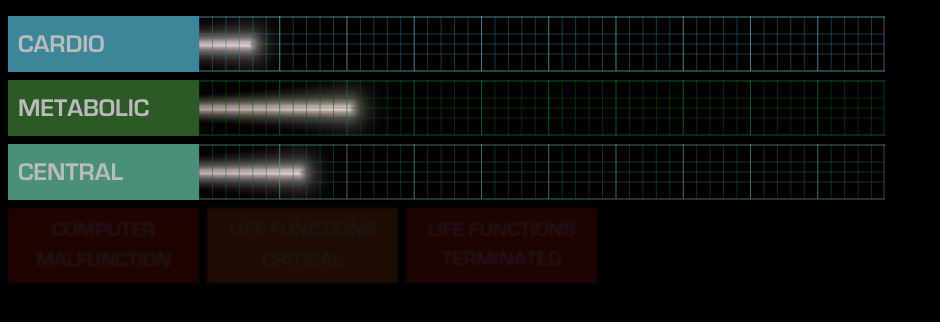
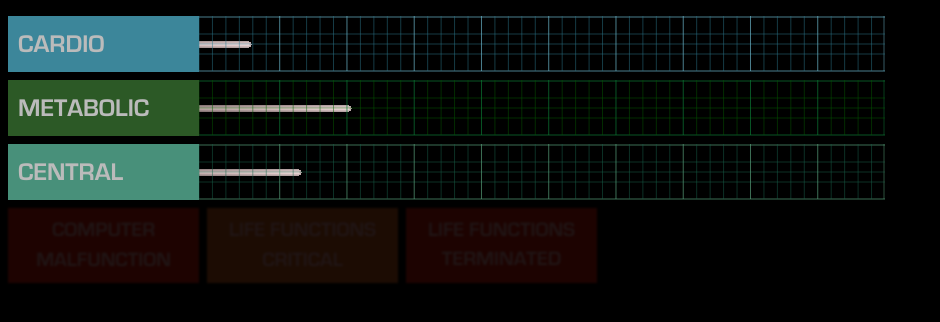
Before and after one commit to rblasing/rblasing.github.io, a plain HTML site: page index.html in a window 1280 px wide. Shown: the whole page, without its empty margins (0-940 px from the left). Drawn offline with Linux system fonts and the light colour scheme; animation ran at ten frames a second.

Commit message:
Update index.html

```diff
--- a/index.html
+++ b/index.html
@@ -366,11 +366,11 @@
 
          paintDot(rad)
          {
-            rad = radius.value;
+            rad = 3;
             let rLevel = 255;
             let gLevel = 230;
             let bLevel = 230;
-            let int = intensity.value / 100;
+            let int = .90;
 
             //let powers = [];
 
```
